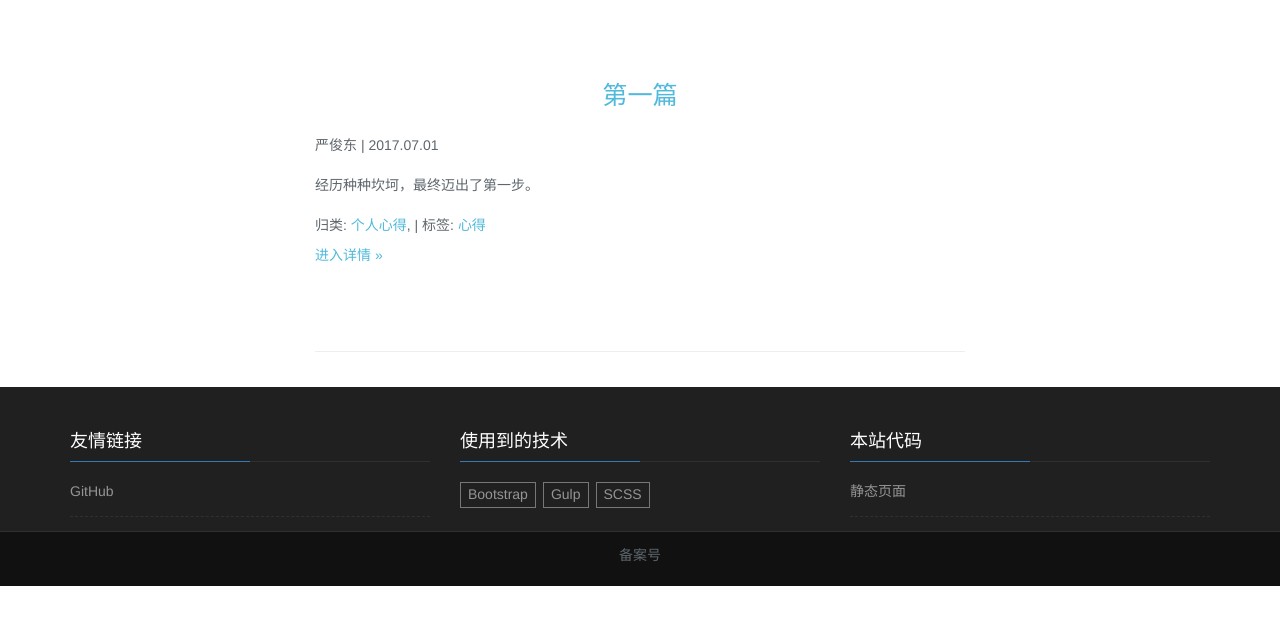
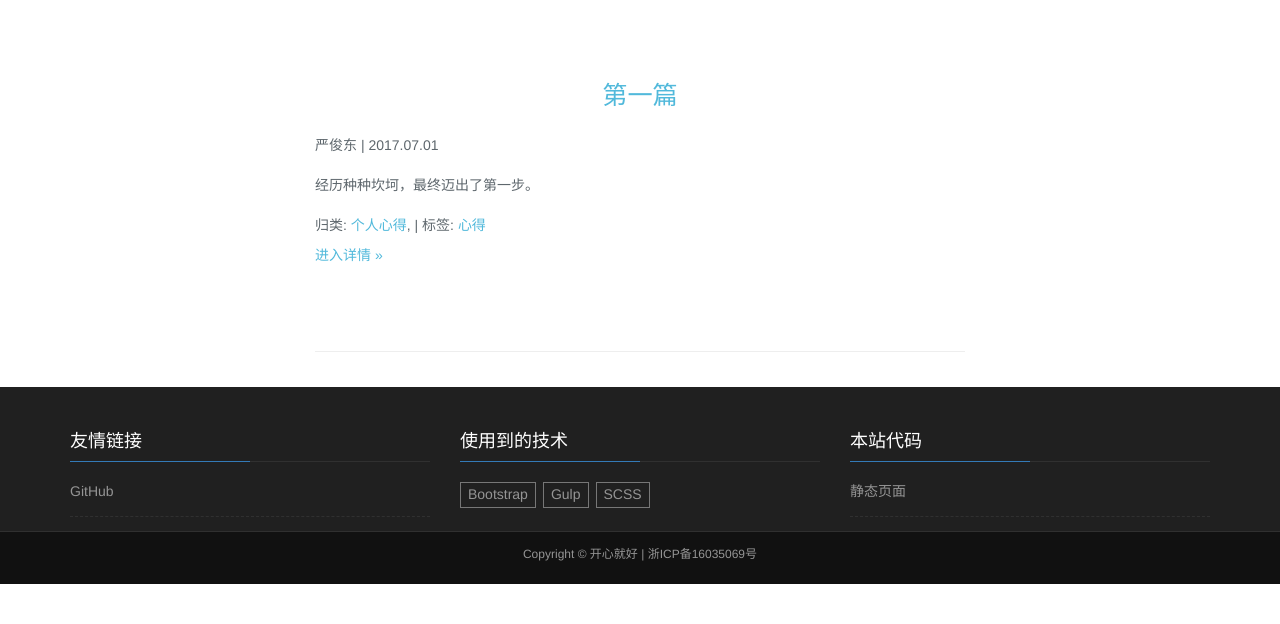
Before and after one commit to gaga-change/dream, a website: page index.html in a window 1280 px wide. Shown: the part 98-722 px from the top of the page. Drawn offline with Linux system fonts and the light colour scheme.

Commit message:
添加备案号

```diff
--- a/gulpfile.js
+++ b/gulpfile.js
@@ -10,7 +10,6 @@ var port = config.port;
 
 // 静态服务器 + 监听 scss/html 文件
 gulp.task('serve', ['sass'], function () {
-
   browserSync.init({
     server: "./",
     port: port || '8080'
--- a/index.html
+++ b/index.html
@@ -165,8 +165,9 @@
         </ul>
       </div>
       <footer class="text-center record">
-        备案号
-      </footer>
+        <span>Copyright © <a href="#">开心就好</a> </span>
+        |
+        <span> <a href="#">浙ICP备16035069号</a></span>
       </footer>
       <!--暗幕-->
       <div id="app-shade"></div>
--- a/stylesheet/scss/struct/_footer.scss
+++ b/stylesheet/scss/struct/_footer.scss
@@ -2,6 +2,7 @@
   padding-top: 20px;
   margin-top: 20px;
   background-color: #202020;
+  color: #959595;
   a {
     color: #959595;
     &:hover {
@@ -69,5 +70,12 @@
     padding-bottom: 20px;
     border-top: 1px solid #303030;
     background-color: #111;
+    font-size: 12px;
+    a {
+      &:hover {
+        color: #959595;
+        text-decoration: underline;
+      }
+    }
   }
 }
```
Also changed, not shown: stylesheet/css/main.css. Lines whose indentation alone changed are shown as unchanged.
